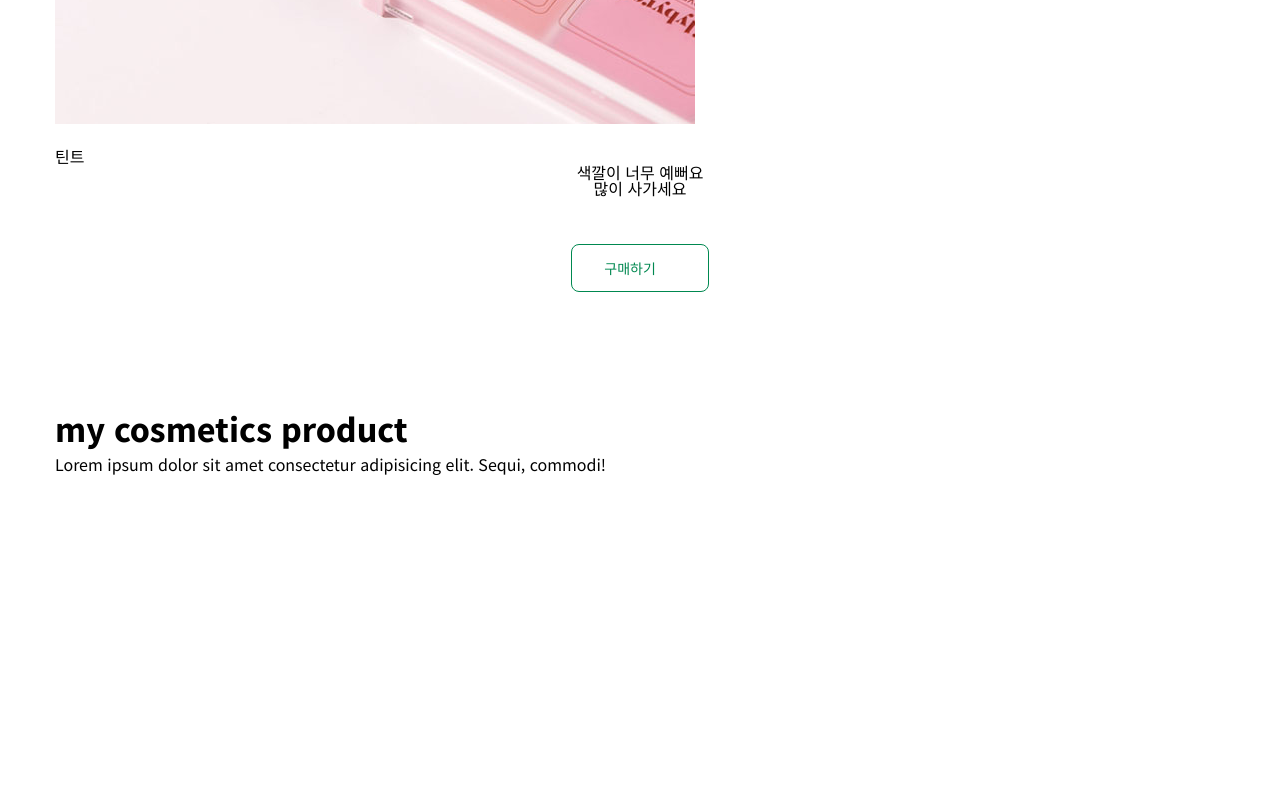
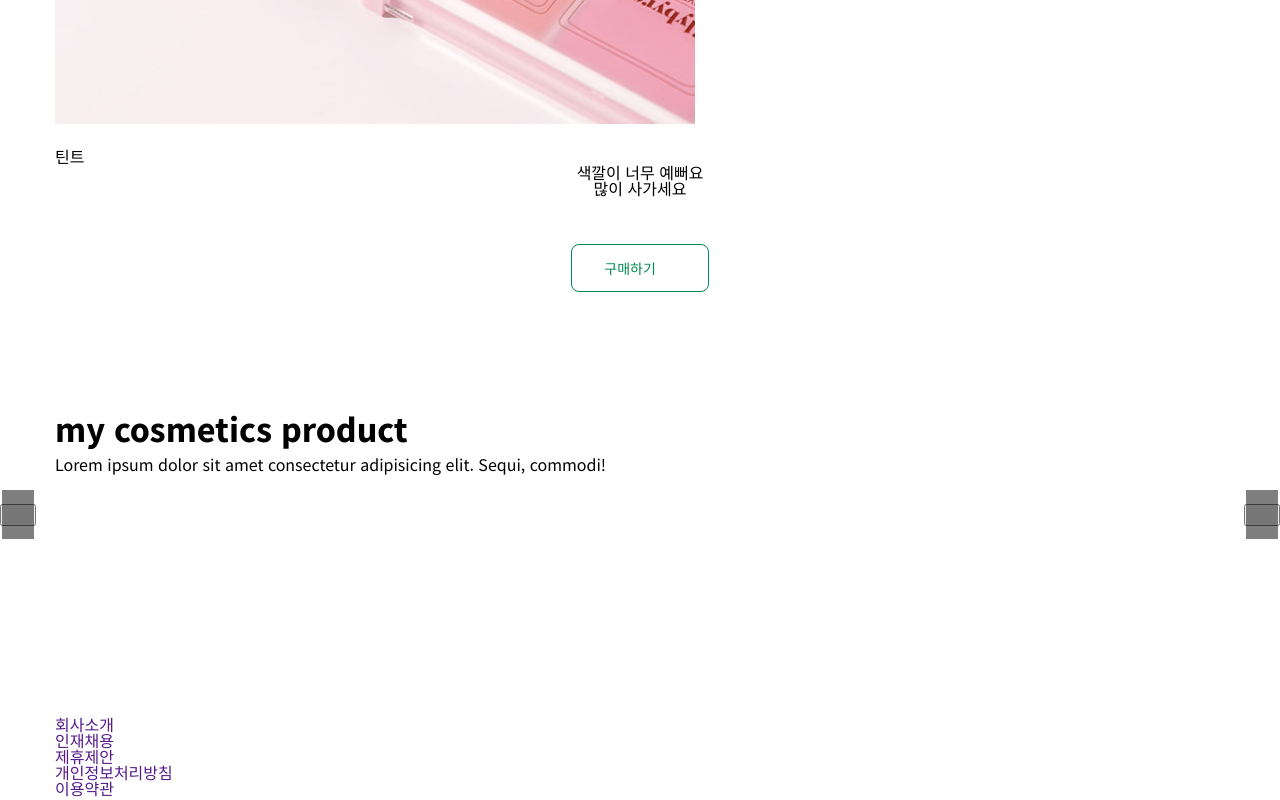
Before and after one commit to tndbs0754/basic_responsive, a plain HTML site: page index.html in a window 1280 px wide. Shown: the part 3418-4218 px from the top of the page. Before the commit the page ends 4134 px from the top, so only its background shows below. Drawn offline with Linux system fonts and the light colour scheme; some icons are missing.

Commit message:
Update index.html

```diff
--- a/index.html
+++ b/index.html
@@ -129,8 +129,35 @@
                     </div>
                 </div>
             </div>
+             <div class="arrows">
+                <button class="prev">
+                    <i class="xi-arrow-left"></i>
+                </button>
+                <button class="next">
+                    <i class="si-arrow-right"></i>
+                </button>
+            </div>
+            </selection>
+
+    </main>
+            <footer class="footer">
+        <div class="inner">
+            <div class="ft">
+                <ul class="customer">
+                    <li><a href="">회사소개</a></li>
+                    <li><a href="">인재채용</a></li>
+                    <li><a href="">제휴제안</a></li>
+                    <li><a href="" class="b">개인정보처리방침</a></li>
+                    <li><a href="">이용약관</a></li>
+                </ul>
+                <ul class="sns_link">
+                    <li><a href="" target="_blank"><i class="xi-instagram"></i></a></li>
+                    <li><a href="" target="_blank"><i class="xi-facebook"></i></a></li>
+                    <li><a href="" target="_blank"><i class="xi-youtube"></i></a></li>
+                </ul>
+            </div>
         </div>
-    </main>
+    </footer>
 </body>
 
 </html>
```
